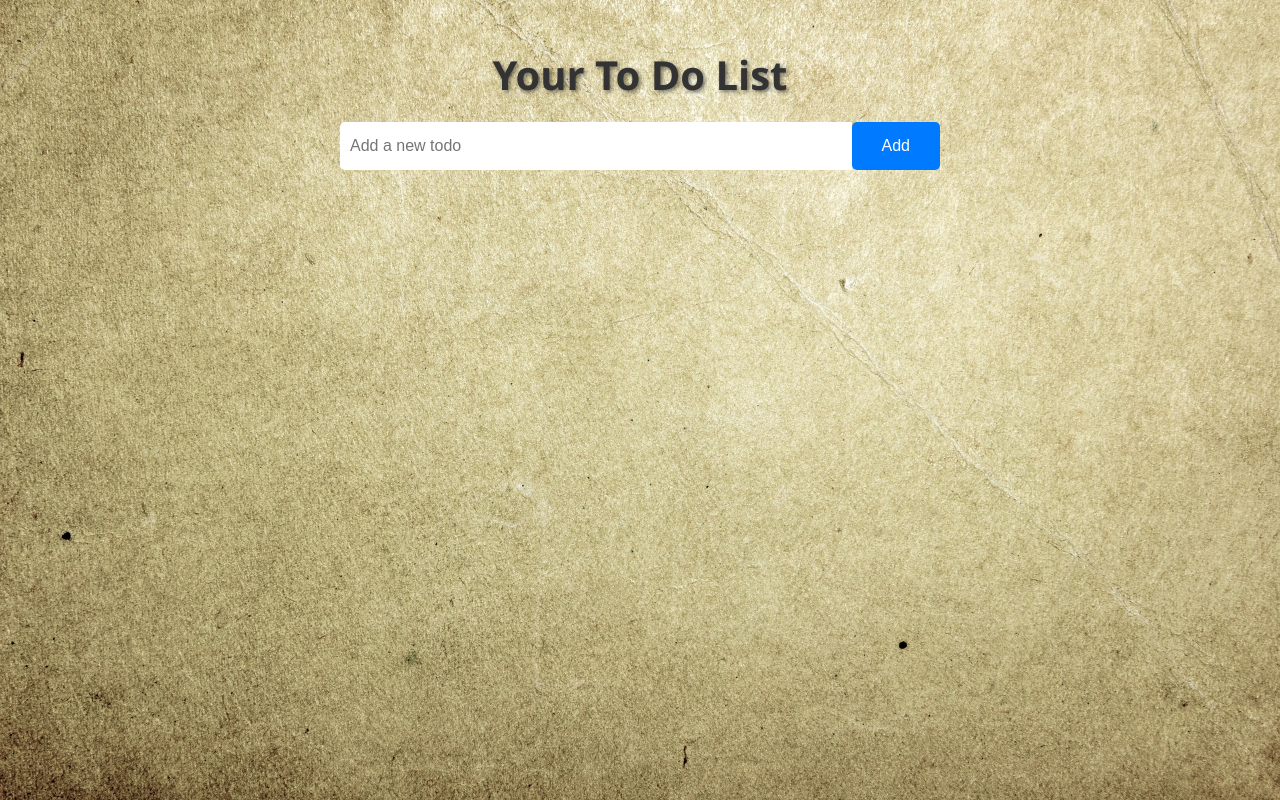
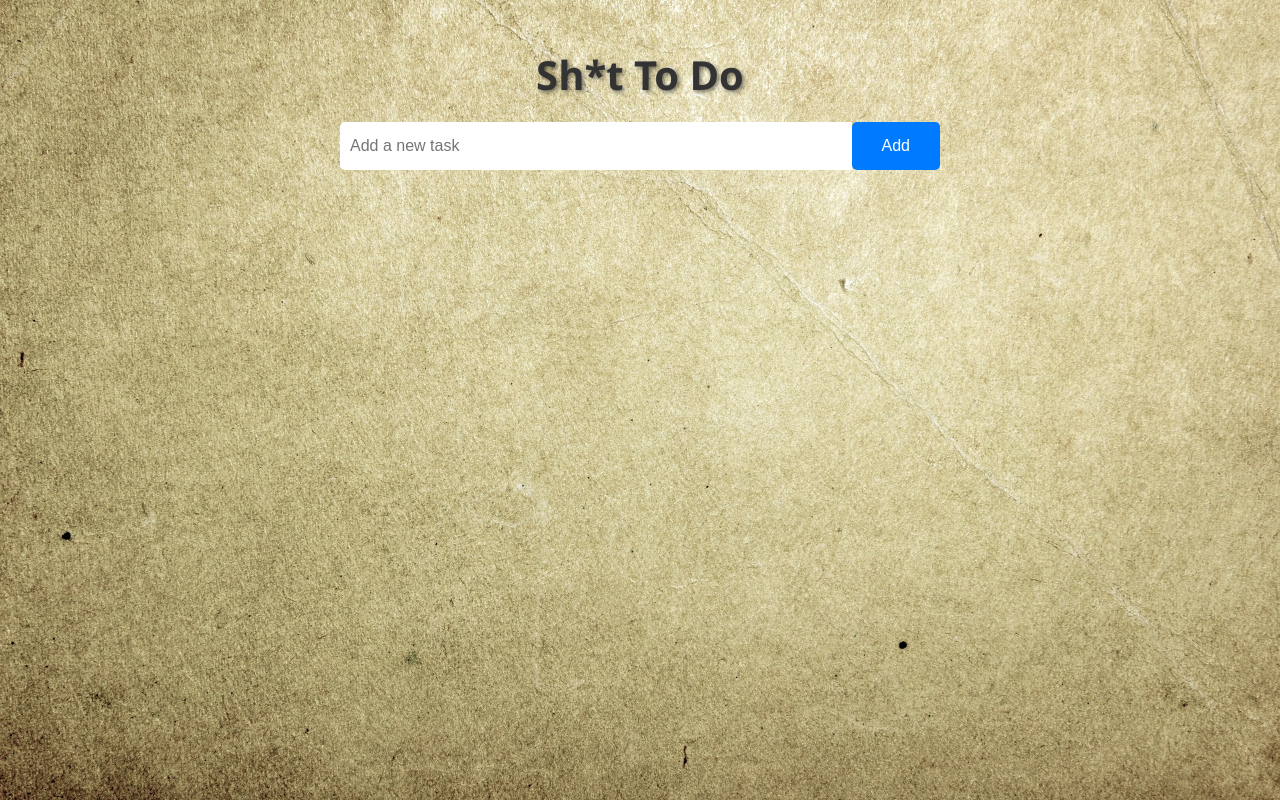
Before and after one commit to isiltama/hybrid-todo, a SvelteKit app: page / in a window 1280 px wide. Built offline with nearby package versions, Linux system fonts and the light colour scheme.

Commit message:
svelte page changes

```diff
--- a/src/routes/+page.svelte
+++ b/src/routes/+page.svelte
@@ -8,7 +8,7 @@
 
     if (typeof window !== 'undefined' && typeof localStorage !== 'undefined') {
         storedList = localStorage.getItem('storedList');
-        if(storedList) {
+        if (storedList) {
             todoList.set(JSON.parse(storedList));
         }
     }
@@ -54,10 +54,10 @@
 </script>
 
 <div class="container">
-    <h1>Your To Do List</h1>
+    <h1>Sh*t To Do</h1>
 
     <form on:submit|preventDefault={addToArray}>
-        <input type="text" placeholder="Add a new todo" bind:value={todoItem}>
+        <input type="text" placeholder="Add a new task" bind:value={todoItem}>
         <button type="submit">Add</button>
     </form>
 
@@ -72,10 +72,9 @@
     </ul>
 
     {#if isDone.length > 0}
-    <button on:click={clearDone} class="clear-done">Remove Done</button>
+    <button on:click={clearDone} class="clear-done">Remove Completed</button>
     {/if}
 </div>
-
 
 <style>
     .container {
@@ -137,11 +136,10 @@
         color: #999;
     }
 
-        li {
+    li {
         font-size: 1.5rem; /* Increase font size to make items more prominent */
         padding: 10px; /* Add padding for better spacing */
     }
-
 
     .remove {
         margin-left: auto;
@@ -158,7 +156,6 @@
         border-radius: 3px; /* Add a slight border radius for the box shape */
         box-shadow: 0 1px 2px rgba(0, 0, 0, 0.5); /* Add a smaller, more opaque shadow effect */
     }
-
 
     .clear-done {
         background-color: darkred;
```
